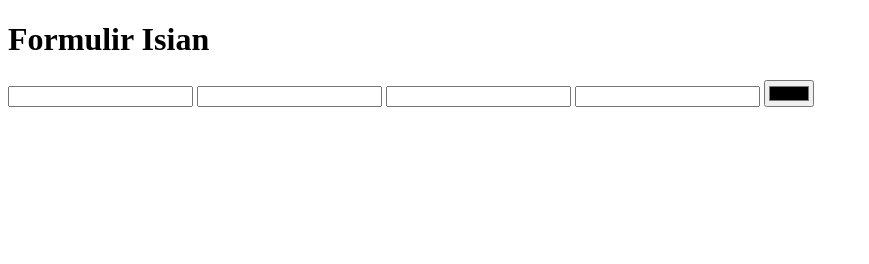
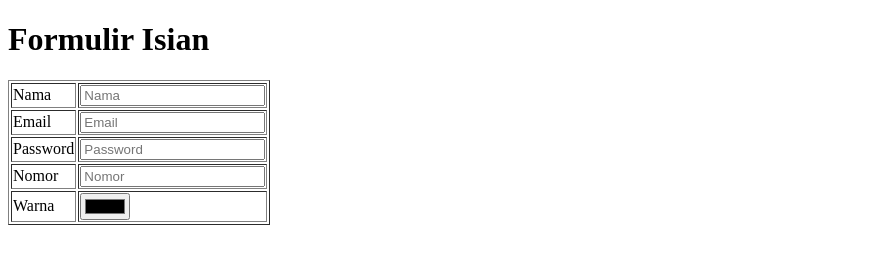
Before and after one commit to mazizf13/belajar-HTML, a plain HTML site: page form.html in a window 1280 px wide. Shown: the whole page, without its empty margins (0-869 px from the left). Drawn offline with Linux system fonts and the light colour scheme.

Commit message:
fix: merapikan formulir dan membuat formulir menggunakan tabel

```diff
--- a/form.html
+++ b/form.html
@@ -8,11 +8,56 @@
   <body>
     <h1>Formulir Isian</h1>
     <form action="#" method="post">
-      <input type="text" />
-      <input type="email" />
-      <input type="password" />
-      <input type="number" />
-      <input type="color" />
+      <!-- <div>
+        <label for="name">Nama Lengkap</label>
+        <input type="text" placeholder="Nama" id="name" />
+      </div>
+
+      <div>
+        <label for="email">Email</label>
+        <input type="email" placeholder="Email" id="email" />
+      </div>
+
+      <div>
+        <label for="password">Password</label>
+        <input type="password" placeholder="Password" id="password" />
+      </div>
+
+      <div>
+        <label for="nomor">Nomor</label>
+        <input type="number" placeholder="Nomor" id="nomor" />
+      </div>
+
+      <div>
+        <label for="warna">Warna</label>
+        <input type="color" placeholder="Warna" id="warna" />
+      </div> -->
+      <table border="1">
+        <tr>
+          <td>Nama</td>
+          <td><input type="text" placeholder="Nama" /></td>
+        </tr>
+
+        <tr>
+          <td>Email</td>
+          <td><input type="text" placeholder="Email" /></td>
+        </tr>
+
+        <tr>
+          <td>Password</td>
+          <td><input type="text" placeholder="Password" /></td>
+        </tr>
+
+        <tr>
+          <td>Nomor</td>
+          <td><input type="number" placeholder="Nomor" /></td>
+        </tr>
+
+        <tr>
+          <td>Warna</td>
+          <td><input type="color" placeholder="Warna" /></td>
+        </tr>
+      </table>
     </form>
   </body>
 </html>
```
